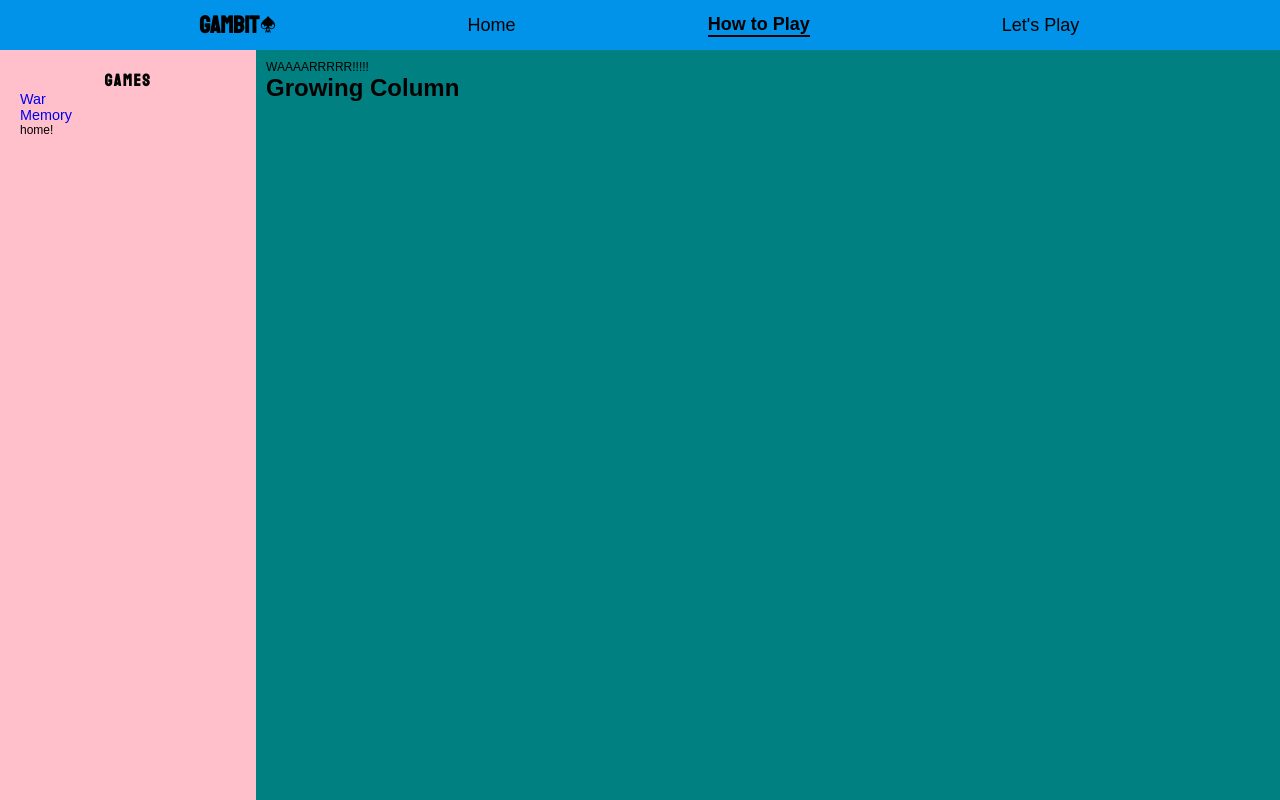
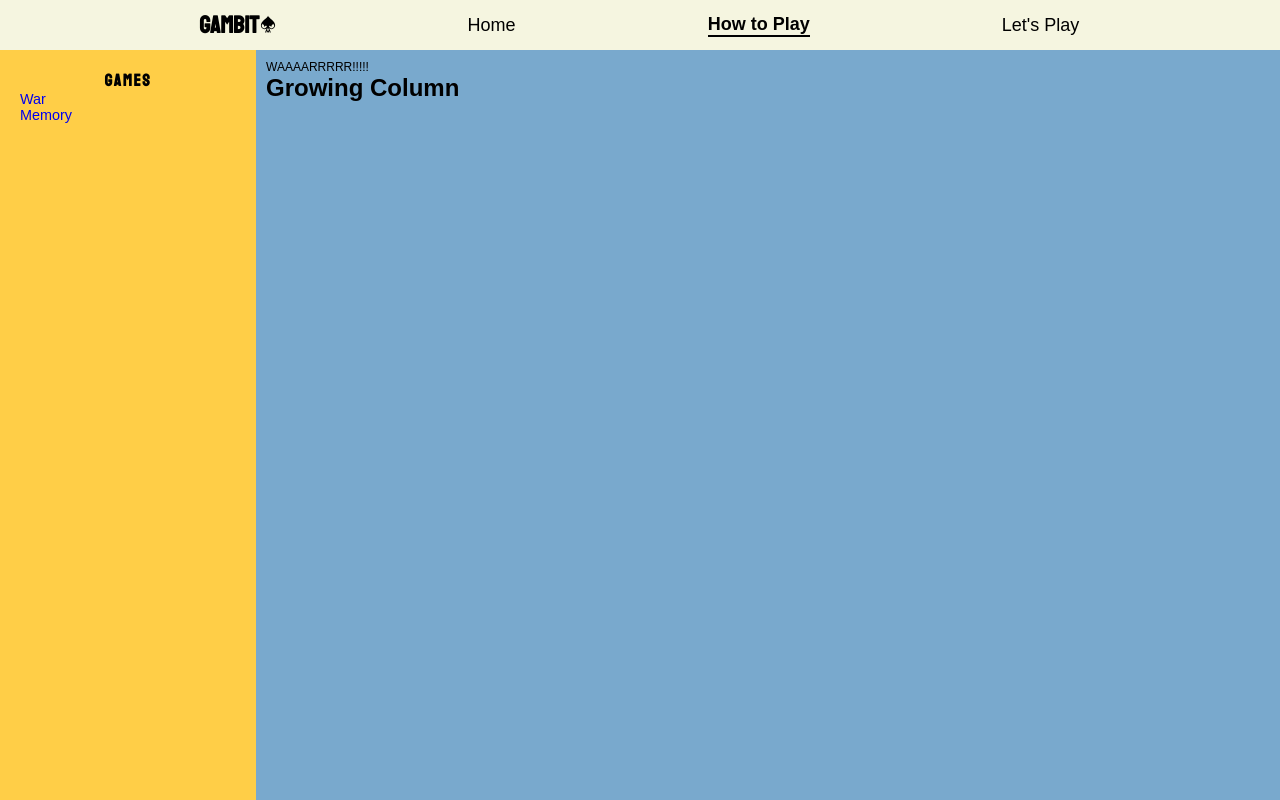
Before and after one commit to chrisvsanchez/GAMBIT, a React (Create React App) app: page /how-to-play in a window 1280 px wide. Built offline with nearby package versions, Linux system fonts and the light colour scheme.

Commit message:
removed some html elements from side menu

```diff
--- a/src/Components/HowToPlay.js
+++ b/src/Components/HowToPlay.js
@@ -12,17 +12,17 @@ const routes = [
   {
     path: "/how-to-play",
     exact: true,
-    sidebar: () => <div>home!</div>,
+    sidebar: () => <></>,
     main: () => <War />,
   },
   {
     path: "/war",
-    sidebar: () => <div>bubblegum!</div>,
+    sidebar: () => <></>,
     main: () => <War />,
   },
   {
     path: "/memory",
-    sidebar: () => <div>MEMZ!</div>,
+    sidebar: () => <></>,
     main: () => <Memory />,
   },
 ];
@@ -80,7 +80,7 @@ const MainWrapper = styled.div`
 const SideMenuWrapper = styled.div`
   padding: 20px;
   width: 20%;
-  background: pink;
+  background: #ffce47;
   overflow: visible;
 `;
 const ULWrapper = styled.ul`
@@ -113,7 +113,7 @@ const ULWrapper = styled.ul`
 const ComponentWrapper = styled.div`
   flex: 1;
   padding: 10px;
-  background-color: teal;
+  background-color: #79a9cd;
   overflow: auto;
   ::-webkit-scrollbar {
     display: none;
--- a/src/Components/NavBar.js
+++ b/src/Components/NavBar.js
@@ -50,7 +50,8 @@ const ULWrapper = styled.ul`
   justify-content: space-evenly;
   align-items: center;
   /* border: solid green 4px; */
-  background-color: #0093e9;
+  background-color: #f5f5e0;
+  /* background-color: #0093e9; */
   height: auto;
   width: inherit;
   padding: 10px;
--- a/src/Components/WAR/WarBoard.js
+++ b/src/Components/WAR/WarBoard.js
@@ -8,7 +8,7 @@ const WarBoard = () => {
   const [shuffDeck, setShuffDeck] = useState([]);
   const [currentlyDrawn, setCurrentlyDrawn] = useState([]);
   const [oppDrawn, setOppDrawn] = useState([]);
-  const [boardCards, setBoardCards] = useState([]);
+
   function card(value, name, suit, back) {
     this.value = value;
     this.name = name;
@@ -165,7 +165,7 @@ const WarBoard = () => {
           ))}
         </CurrentPlayerSide>
       </DrawnCards>
-      <CurrentPlayerDeck style={{ backgroundColor: "yellow" }}>
+      <CurrentPlayerDeck>
         <div style={{ height: "auto" }} onClick={drawCard}>
           <BackCard numOfCards={currPlayerDeck.length} />
         </div>
@@ -177,27 +177,25 @@ const WarBoard = () => {
 const GameBoardWrapper = styled.div`
   display: flex;
   flex-direction: column;
-  border: solid blue;
   height: 100%;
 `;
 const DrawnCards = styled.div`
   flex: 1;
   display: flex;
   flex-direction: row;
-  border: solid 5px green;
 `;
 const OpponentSide = styled.div`
   flex: 1;
   display: flex;
   justify-content: flex-end;
   align-items: center;
-  background-color: green;
+  background-color: #79a9cd;
   padding-right: 5px;
 `;
 const CurrentPlayerSide = styled.div`
   flex: 1;
   display: flex;
-  background-color: yellow;
+  background-color: #ffce47;
   align-items: center;
   justify-content: flex-start;
   padding-left: 5px;
@@ -207,14 +205,14 @@ const OpponentDeck = styled.div`
   display: flex;
   align-items: center;
   justify-content: center;
-  border: solid 5px chartreuse;
-  background-color: green;
+
+  background-color: #79a9cd;
 `;
 const CurrentPlayerDeck = styled.div`
   flex: 1;
   display: flex;
   align-items: center;
   justify-content: center;
-  border: solid 5px blueviolet;
+  background-color: #ffce47;
 `;
 export default WarBoard;
```
Also changed, not shown: 1 other file (tests, documents, lock files or other folders).
